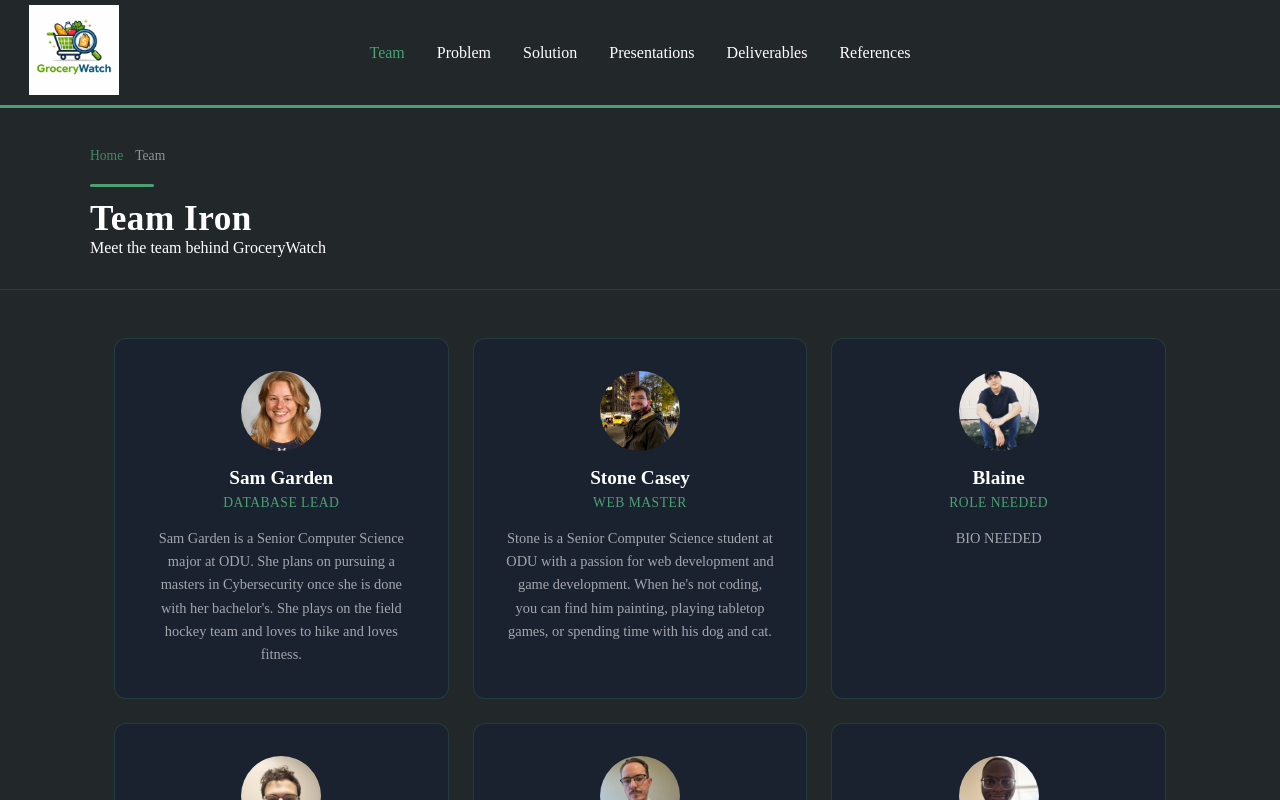
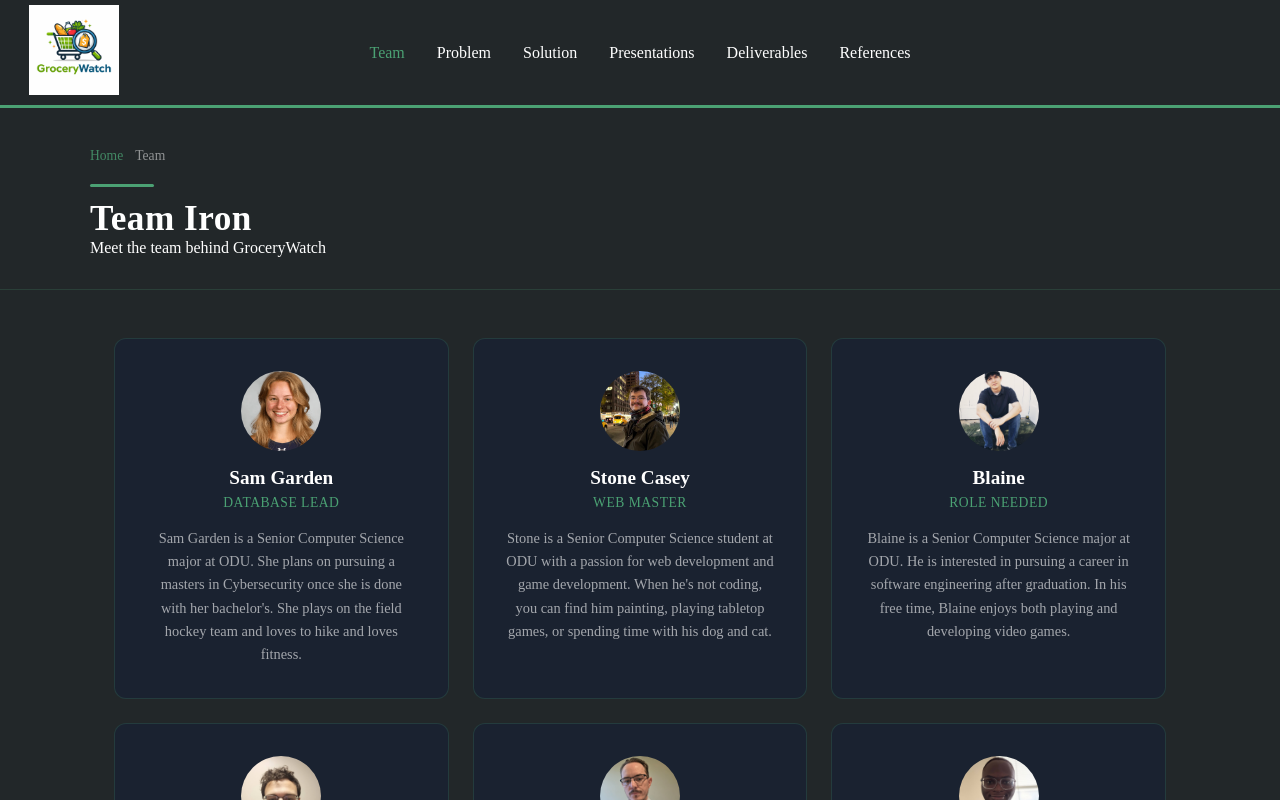
Before and after one commit to StoneLikesCode/GroceryWatch, a React (Vite) app: page /#/Team in a window 1280 px wide. Shown: the top 800 px of the page. Built offline with nearby package versions, Linux system fonts and the light colour scheme.

Commit message:
updated BIO for Blaine

```diff
--- a/src/pages/Team.jsx
+++ b/src/pages/Team.jsx
@@ -26,7 +26,7 @@ export default function Team(){
             <Member
                 name="Blaine"
                 role="ROLE NEEDED"
-                bio="BIO NEEDED"
+                bio="Blaine is  a Senior Computer Science major at ODU. He is interested in pursuing a career in software engineering after graduation. In his free time, Blaine enjoys both playing and developing video games."
                 src={BlaineImage}/>
             <Member
                 name="Aaron"
```
